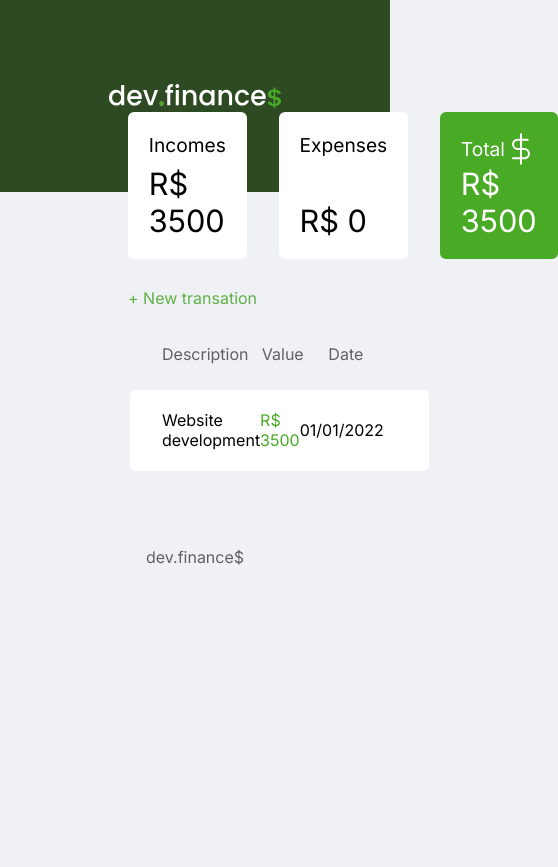
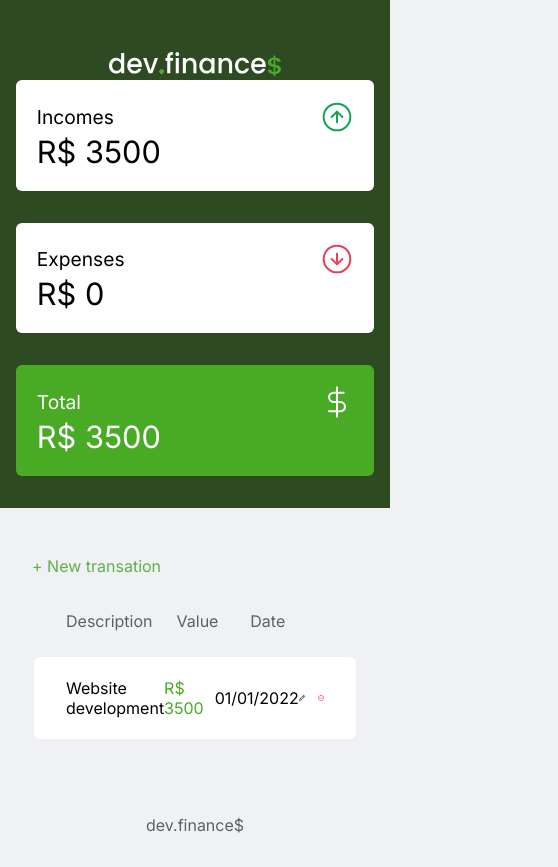
Before and after one commit to Diounata/dev.finance, a Next.js app: page / in a window 390 px wide. Shown: the whole page, 558 px wide, since content can reach past the window. Before the commit the page ends 844 px from the top, so only its background shows below. Built offline with nearby package versions, Linux system fonts and the light colour scheme.

Commit message:
Add: responsive cards

```diff
--- a/src/Components/Cards.tsx
+++ b/src/Components/Cards.tsx
@@ -7,7 +7,7 @@ export default function Cards() {
     const { financeCard } = useFinance();
 
     return (
-        <div className={styles.cardsContainer}>
+        <div className={styles.cardsContainer} id='cards-container'>
             <article>
                 <div>
                     <span>Incomes</span>
--- a/src/pages/index.tsx
+++ b/src/pages/index.tsx
@@ -12,9 +12,9 @@ export default function Home() {
         <ModalContextProvider>
             <FinanceContextProvider>
                 <Header />
+                <Cards />
 
                 <div className="container">
-                    <Cards />
                     <Table />
                     <Footer />
                 </div>
--- a/src/styles/Cards.module.scss
+++ b/src/styles/Cards.module.scss
@@ -3,9 +3,10 @@
     grid-template-columns: 1fr 1fr 1fr;
     gap: 2rem;
 
+    margin-top: -5rem;
+    padding: 1rem 8rem;
+
     height: 8rem;
-
-    margin-top: -5rem;
     font-size: 1.2em;
 
     article {
@@ -32,4 +33,21 @@
             font-size: 1.6em;
         }
     }
+
+    @media (max-width: 1050px) {
+        padding: 0 4rem;
+    }
+
+    @media (max-width: 800px) {
+        padding: 0 2rem;
+        height: auto;
+    }
+
+    @media (max-width: 650px) {
+        grid-template-columns: 1fr;
+        grid-template-rows: 1fr 1fr 1fr;
+
+        padding: 2rem 1rem;
+        background: var(--header-background);
+    }
 }
--- a/src/styles/Header.module.scss
+++ b/src/styles/Header.module.scss
@@ -9,4 +9,8 @@
     div {
         height: 50%;
     }
+
+    @media (max-width: 600px) {
+        height: 8rem;
+    }
 }
--- a/src/styles/main.scss
+++ b/src/styles/main.scss
@@ -11,7 +11,15 @@ body {
 }
 
 .container {
-    margin: 0 8rem;
+    margin: auto 8rem;
+
+    @media (max-width: 1050px) {
+        margin: 0 4rem;
+    }
+
+    @media (max-width: 800px) {
+        margin: 0 2rem;
+    }
 }
 
 :root {
```
